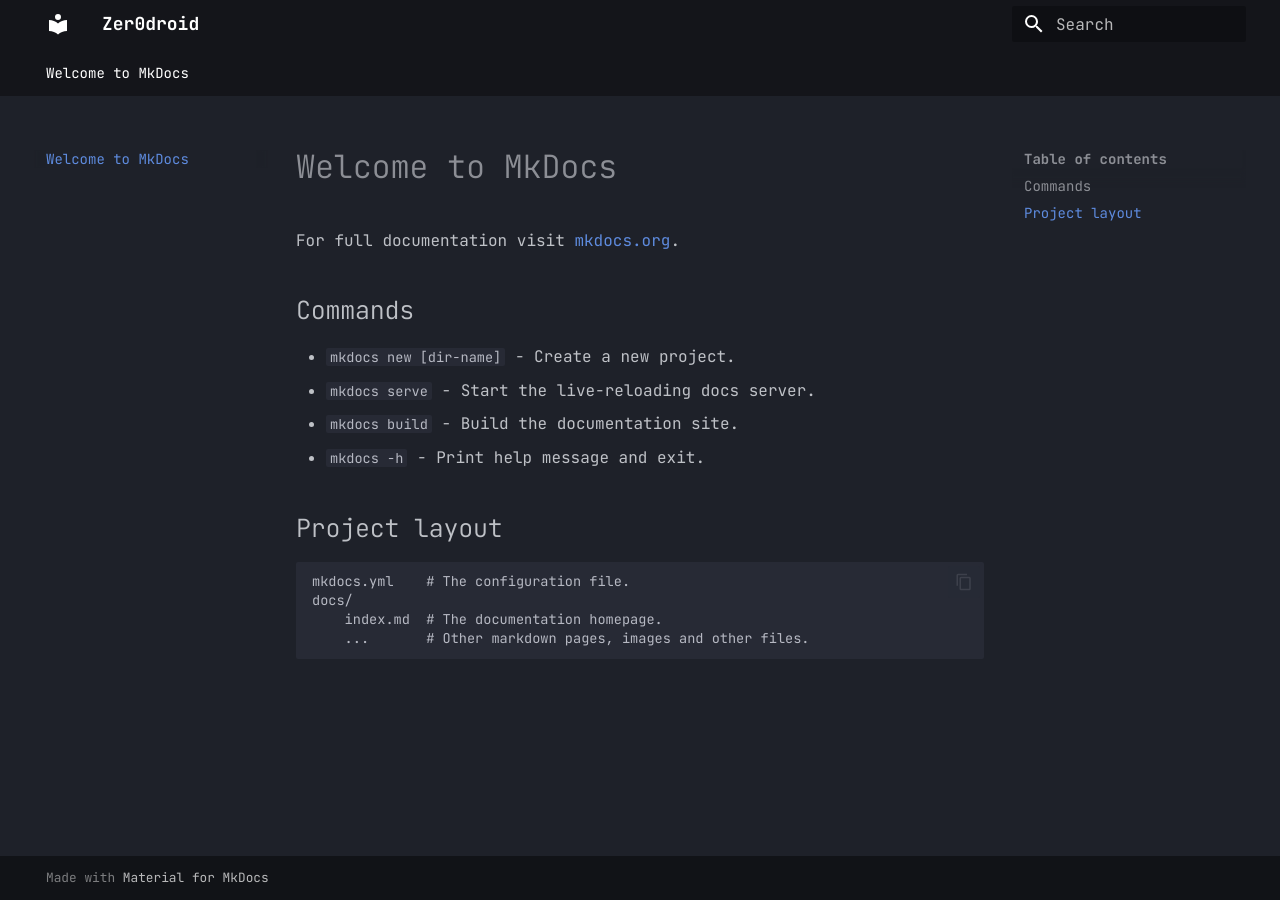
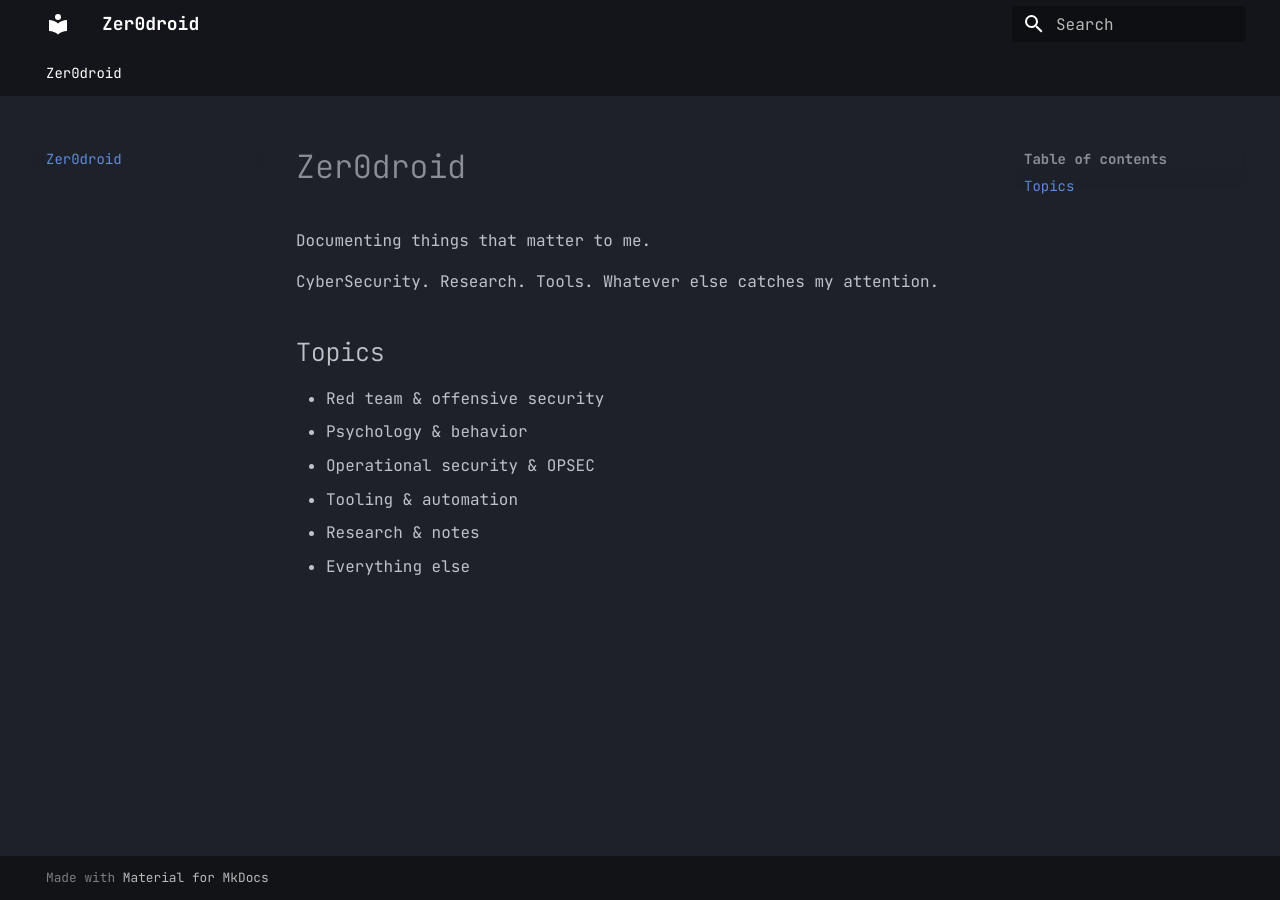
Before and after one commit to BlackHillsBxNord/blog, an MkDocs documentation site: the page built from docs/index.md, in a window 1280 px wide. Built offline with MkDocs 1.6.1 and Material for MkDocs 9.7.7, drawn with Linux system fonts in a browser that asks for light colours.

Commit message:
content: update homepage

```diff
--- a/docs/index.md
+++ b/docs/index.md
@@ -1,17 +1,14 @@
-# Welcome to MkDocs
+# Zer0droid
 
-For full documentation visit [mkdocs.org](https://www.mkdocs.org).
+Documenting things that matter to me.
 
-## Commands
+CyberSecurity. Research. Tools. Whatever else catches my attention.
 
-* `mkdocs new [dir-name]` - Create a new project.
-* `mkdocs serve` - Start the live-reloading docs server.
-* `mkdocs build` - Build the documentation site.
-* `mkdocs -h` - Print help message and exit.
+## Topics
 
-## Project layout
-
-    mkdocs.yml    # The configuration file.
-    docs/
-        index.md  # The documentation homepage.
-        ...       # Other markdown pages, images and other files.
+- Red team & offensive security
+- Psychology & behavior
+- Operational security & OPSEC
+- Tooling & automation
+- Research & notes
+- Everything else
```
